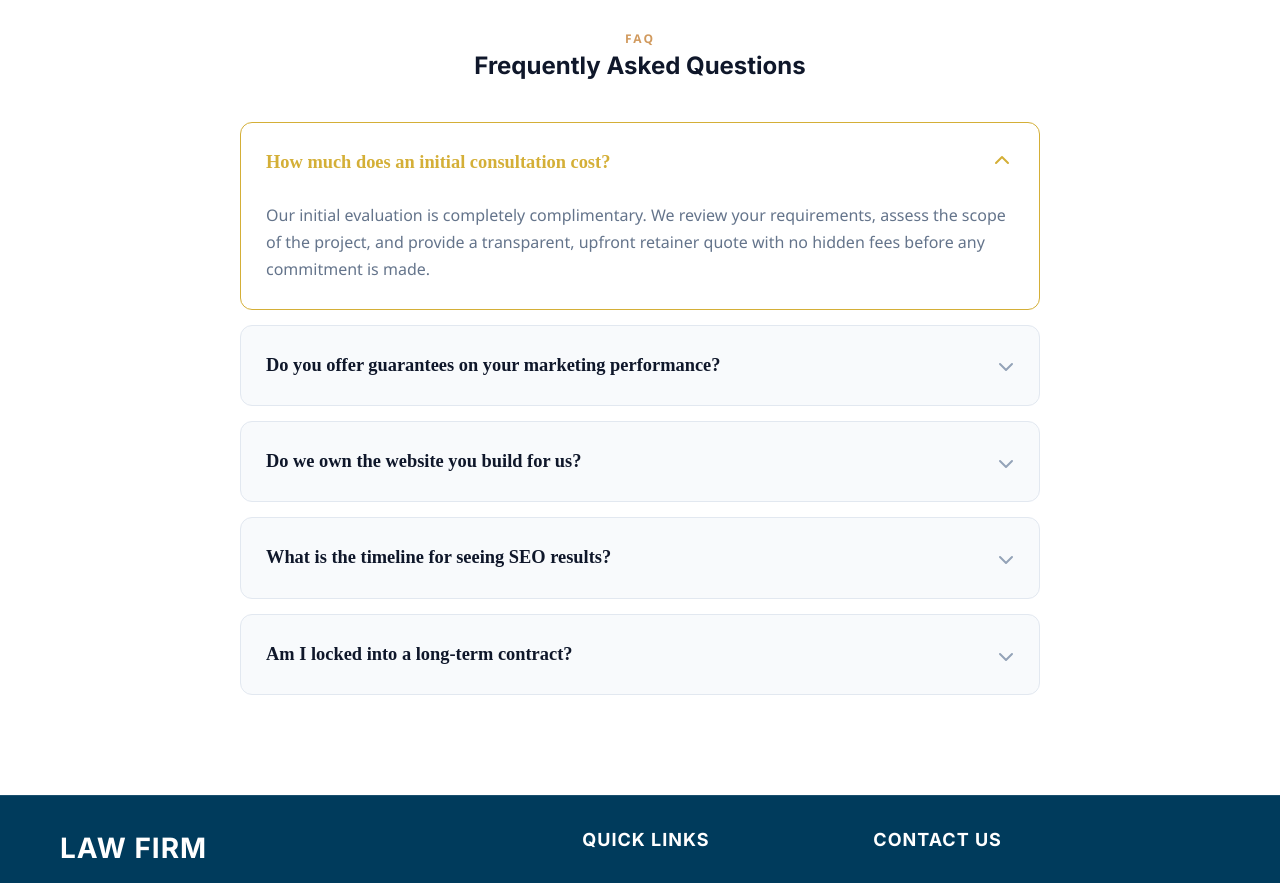
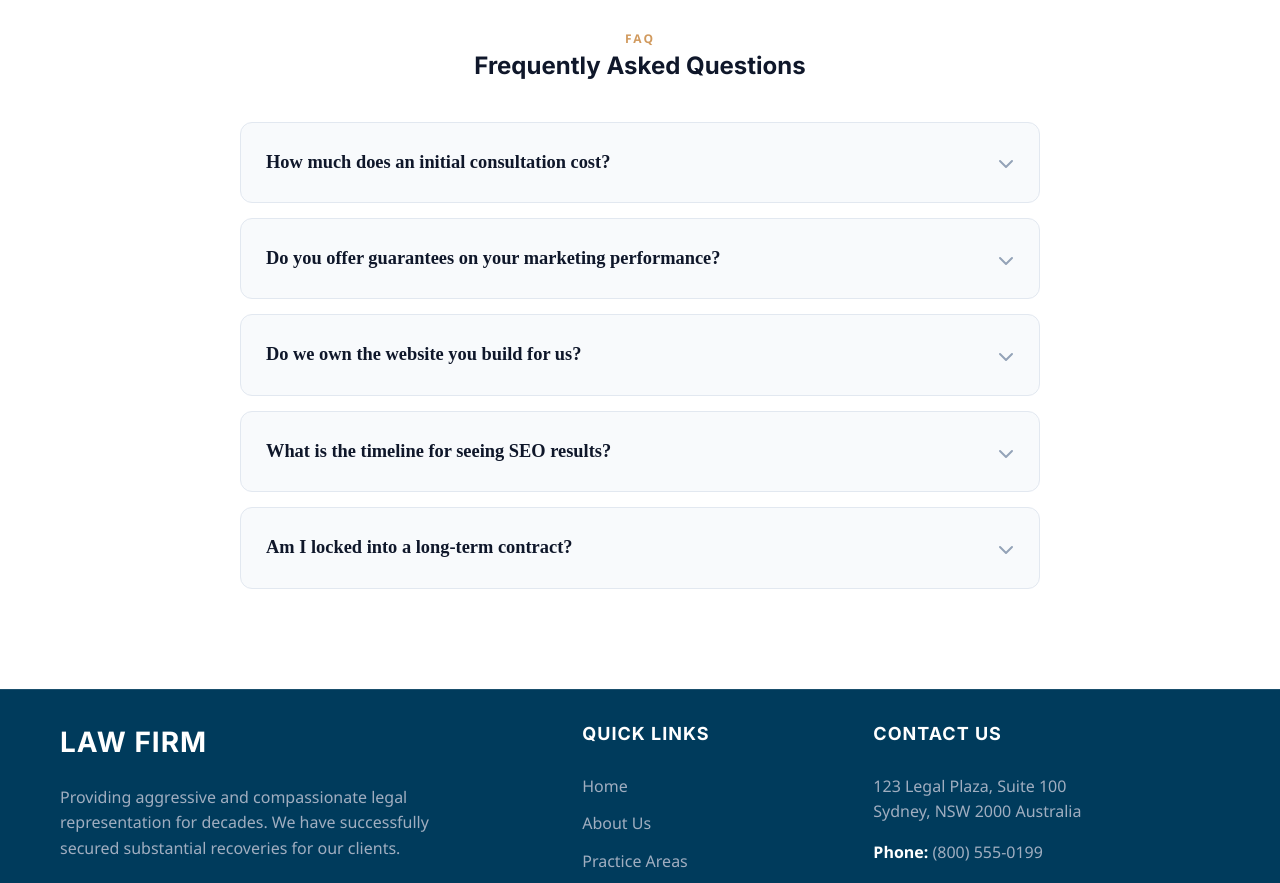
Before and after one commit to julee0728/law-firm, a React (Vite) app: page / in a window 1280 px wide. Shown: the part 7980-8863 px from the top of the page. Built offline with nearby package versions, Linux system fonts and the light colour scheme; a web font is replaced by a local one.

Commit message:
update code

```diff
--- a/src/components/FAQ.jsx
+++ b/src/components/FAQ.jsx
@@ -2,7 +2,7 @@ import React, { useState } from 'react';
 import './FAQ.css';
 
 const FAQ = () => {
-    const [openIndex, setOpenIndex] = useState(0);
+    const [openIndex, setOpenIndex] = useState(null);
 
     const faqs = [
         {
```
